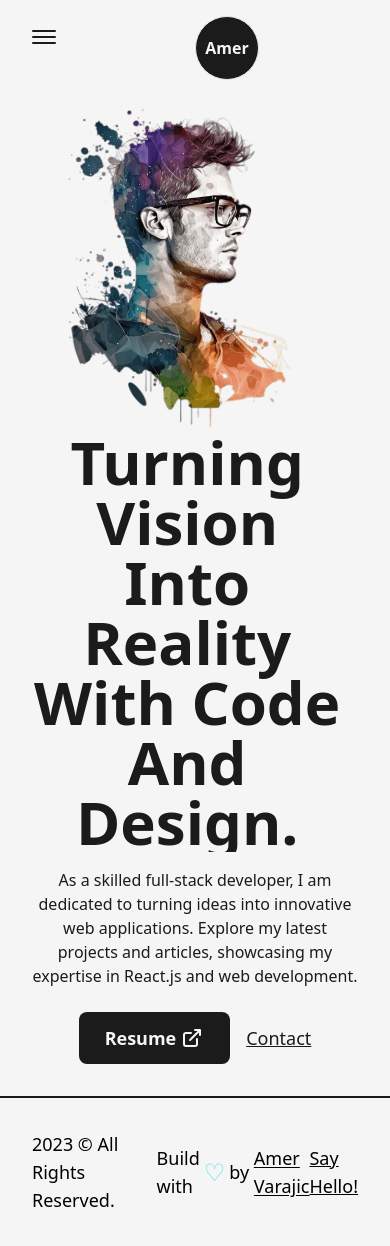
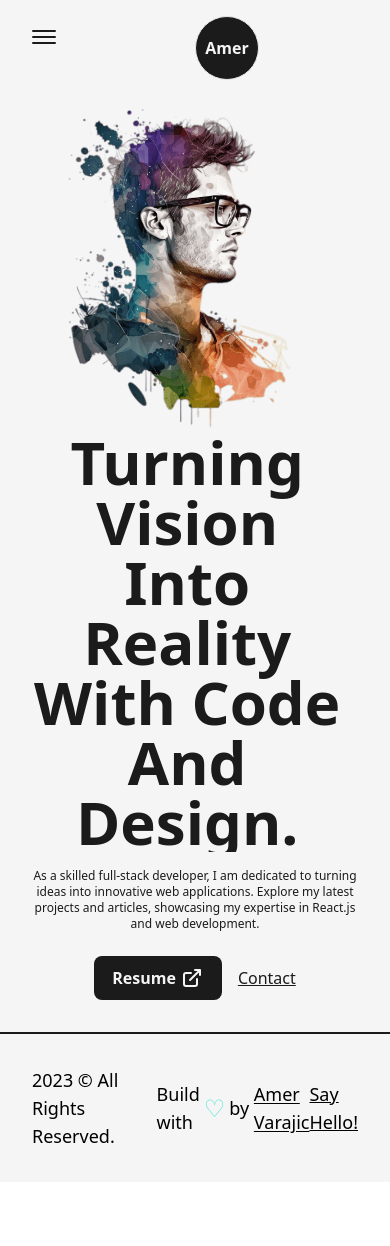
Before and after one commit to amerv97/Next.js-amervarajic-portfolio, a Next.js app in the folder Next.js-Developer-Portfolio-Starter-Code-main/: page / in a window 390 px wide. After the commit the page ends 1182 px from the top, so only its background shows below. Built offline with nearby package versions, Linux system fonts and the light colour scheme.

Commit message:
fixed text, resume & contact buttons

```diff
--- a/Next.js-Developer-Portfolio-Starter-Code-main/src/pages/index.js
+++ b/Next.js-Developer-Portfolio-Starter-Code-main/src/pages/index.js
@@ -33,7 +33,7 @@ export default function Home() {
                 text="Turning Vision Into Reality With Code And Design."
                 className="!text-6xl !text-left xl:!text-5xl lg:!text-center lg:!text=6xl md:!text-5xl sm:!text-3xl "
               />
-              <p className="my-4 text-base font-medium">
+              <p className="my-4 text-base font-medium md:text-sm sm:text-xs">
                 As a skilled full-stack developer, I am dedicated to turning
                 ideas into innovative web applications. Explore my latest
                 projects and articles, showcasing my expertise in React.js and
@@ -45,14 +45,17 @@ export default function Home() {
                   target={"_blank"}
                   className="flex items-center bg-dark text-light p-2.5 px-6 rounded-lg text-lg font-semibold hover:bg-light hover:text-dark border-2 border-solid border-transparent hover:border-dark
                   dark:bg-light dark:text-dark hover:dark:bg-dark hover:dark:text-light
-                  hover:dark:border-light"
+                  hover:dark:border-light
+
+                  md:p-2 md:px-4 md:text-base"
                   download={true}
                 >
                   Resume <LinkArrow className={"w-6 ml-1"} />
                 </Link>
                 <Link
                   href="mailto:varajicamer@gmail.com"
-                  className="ml-4 text-lg font-medium capitalize text-dark underline dark:text-light"
+                  className="ml-4 text-lg font-medium capitalize text-dark underline dark:text-light
+                  md:text-base"
                 >
                   Contact
                 </Link>
```
